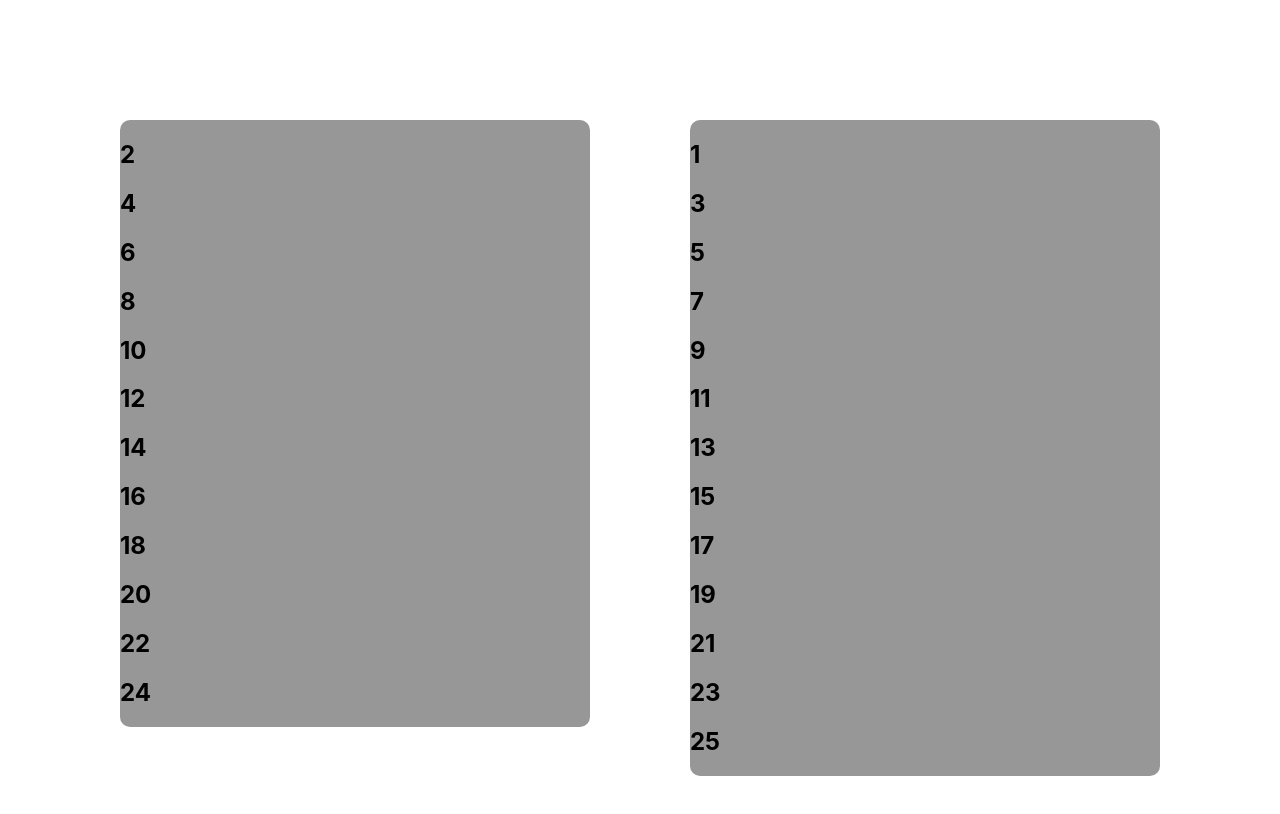
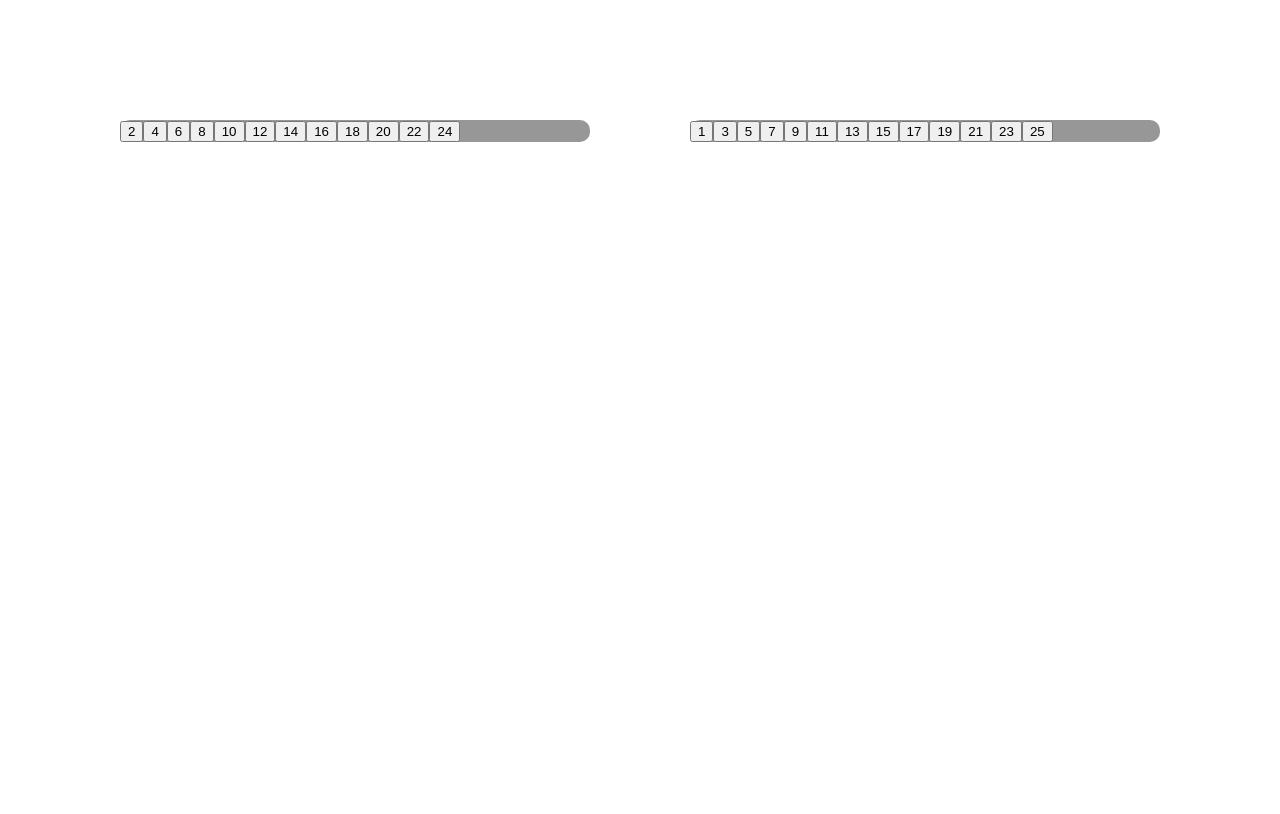
Before and after one commit to justwillj/Front-end-observation-test-exercise-v1, a React (Create React App) app: page / in a window 1280 px wide. Shown: the top 814 px of the page. Built offline with nearby package versions, Linux system fonts and the light colour scheme.

Commit message:
Added the button compoent to app.js

```diff
--- a/src/components/app/App.js
+++ b/src/components/app/App.js
@@ -1,4 +1,5 @@
 import "./App.css";
+import Button from "../button/Button";
 import { useState } from "react";
 
 function App() {
@@ -31,18 +32,30 @@ function App() {
     { id: 12, number: 23 },
     { id: 13, number: 25 },
   ]);
+
+  const shuffleButton = () => {};
   return (
     <div>
       <div className="main-table">
         <div className="even-grid">
           {even.map(({ id, number }) => (
-            <h2 key={id}>{number}</h2>
+            <Button
+              key={id}
+              type="button"
+              value={number}
+              onClick={shuffleButton}
+            />
           ))}
         </div>
 
         <div className="odd-grid">
           {odd.map(({ id, number }) => (
-            <h2 key={id}>{number}</h2>
+            <Button
+              key={id}
+              type="button"
+              value={number}
+              onClick={shuffleButton}
+            />
           ))}
         </div>
       </div>
```
